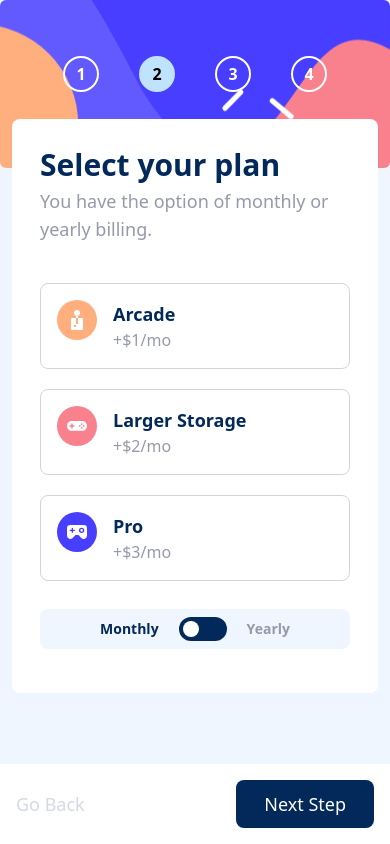
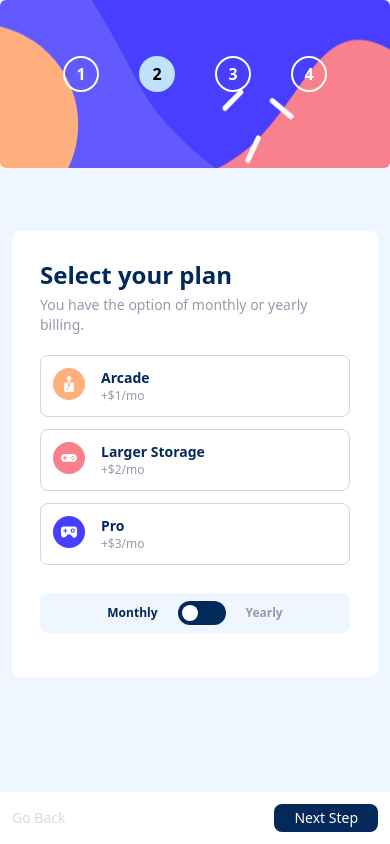
Before and after one commit to Executioner47/MultiStepForm-ReactTS, a React (Vite) app: page / in a window 390 px wide. Both pictures are taken after typing "Sample", "name@example.com", "Sample" into the empty fields and a click on the input "Next Step". Built offline with nearby package versions, Linux system fonts and the light colour scheme.

Commit message:
responsive fix #2

```diff
--- a/src/components/AddOns.tsx
+++ b/src/components/AddOns.tsx
@@ -54,21 +54,21 @@ export default function AddOns() {
   return (
     <form
       action=""
-      className="md:w-3/5 md:mt-8 flex flex-col justify-between items-center md:items-stretch -bg--clr-White md:bg-transparent mt-96 p-7 md:p-0 rounded-lg z-20"
+      className="md:w-3/5 md:mt-8 flex flex-col justify-between items-center md:items-stretch -bg--clr-White md:bg-transparent mt-72 p-7 md:p-0 rounded-lg z-20"
       onSubmit={handleSubmit(onSubmit)}
     >
       <div>
-        <h1 className="font-bold text-3xl -text--clr-Marine-Blue mb-1">
+        <h1 className="font-bold text-2xl md:text-3xl -text--clr-Marine-Blue mb-1">
           Pick add-ons
         </h1>
-        <p className="-text--clr-Cool-Gray text-lg mb-6">
+        <p className="-text--clr-Cool-Gray text-sm md:text-lg mb-3 md:mb-6">
           Add-ons help enhance your gaming experience.
         </p>
 
         {myData.addOns.map((item, index) => {
           return (
             <div
-              className={`backgroundCheck p-3 rounded-lg flex items-center gap-x-5 ring-2 ring-gray-200 select-none mb-5 ${
+              className={`backgroundCheck p-2 md:p-3 rounded-lg flex items-center gap-x-5 ring-2 ring-gray-200 select-none mb-5 ${
                 activeCardIndex === index ? "bg-primary" : ""
               }`}
               key={item.id}
@@ -100,15 +100,17 @@ export default function AddOns() {
               />
               <label
                 htmlFor={item.name}
-                className="info w-full cursor-pointer"
+                className="info w-full cursor-pointer selection:bg-purple-300 selection:text-purple-900"
                 onClick={() => handleCardClick(item.id - 1)}
               >
-                <h3 className="font-semibold -text--clr-Marine-Blue text-lg">
+                <h3 className="font-semibold -text--clr-Marine-Blue text-sm md:text-lg">
                   {item.name}
                 </h3>
-                <div className="price -text--clr-Cool-Gray">{item.details}</div>
+                <div className="price -text--clr-Cool-Gray text-xs md:text-sm">
+                  {item.details}
+                </div>
               </label>
-              <div className="price -text--clr-Purplish-Blue font-semibold">
+              <div className="price -text--clr-Purplish-Blue font-semibold text-xs md:text-sm">
                 +${data?.plan.isYearly ? item.price.yearly : item.price.monthly}
                 /{data?.plan.isYearly ? "yr" : "mo"}
               </div>
--- a/src/components/Buttons.tsx
+++ b/src/components/Buttons.tsx
@@ -4,12 +4,12 @@ export default function Buttons() {
   const { goBack, currentStepIndex } = useGlobalContext();
 
   return (
-    <div className="flex absolute bottom-0 md:relative bg-white lg:p-0 p-4 lg:bg-transparent w-full ">
+    <div className="flex absolute bottom-0 md:relative bg-white lg:p-0 sm:p-4 p-3 lg:bg-transparent w-full ">
       {currentStepIndex !== 0 && (
         <button
           role="btn"
           type="button"
-          className="-text--clr-Light-Gray hover:-text--clr-Blue transition-all hover:font-semibold rounded-lg text-lg"
+          className="-text--clr-Light-Gray hover:-text--clr-Blue transition-all hover:font-semibold rounded-lg text-sm md:text-l"
           onClick={goBack}
         >
           Go Back
@@ -20,7 +20,7 @@ export default function Buttons() {
           role="btn"
           type="submit"
           value={"Next Step"}
-          className="ms-auto cursor-pointer -bg--clr-Marine-Blue hover:-bg--clr-Blue transition-all px-7 py-2.5 rounded-lg text-white text-lg"
+          className="ms-auto cursor-pointer text-sm md:text-lg -bg--clr-Marine-Blue hover:-bg--clr-Blue transition-all px-5 py-1 sm:px-7 sm:py-2.5 rounded-lg text-white"
         />
       )}
     </div>
--- a/src/components/PersonalInfo.tsx
+++ b/src/components/PersonalInfo.tsx
@@ -41,10 +41,10 @@ export default function PersonalInfo() {
       onSubmit={handleSubmit(onSubmit)}
     >
       <div>
-        <h1 className="font-bold text-3xl -text--clr-Marine-Blue mb-1">
+        <h1 className="font-bold text-2xl md:text-3xl -text--clr-Marine-Blue mb-1">
           Personal info
         </h1>
-        <p className="-text--clr-Cool-Gray text-lg mb-6">
+        <p className="-text--clr-Cool-Gray text-sm md:text-lg mb-6">
           Please provide your name, email address and phone number.
         </p>
         <div className="input flex flex-col">
@@ -59,7 +59,7 @@ export default function PersonalInfo() {
           <input
             type="text"
             placeholder="Fares"
-            className=" bg-transparent ring-1 ring-gray-200 rounded-md px-4 py-1.5 mb-4  font-bold focus:outline-none focus:ring-1 focus:-ring--clr-Purplish-Blue"
+            className=" -text--clr-Blue bg-transparent ring-1 ring-gray-200 rounded-md px-4 py-1.5 mb-4 placeholder:text-sm  font-bold focus:outline-none focus:ring-1 focus:-ring--clr-Purplish-Blue"
             autoFocus={true}
             {...register("name")}
           />
@@ -76,7 +76,7 @@ export default function PersonalInfo() {
           <input
             type="email"
             placeholder="example@gmail.com"
-            className=" bg-transparent ring-1 ring-gray-200 rounded-md px-4 py-1.5 mb-4 font-bold focus:outline-none focus:ring-1 focus:-ring--clr-Purplish-Blue"
+            className=" -text--clr-Blue bg-transparent ring-1 ring-gray-200 rounded-md px-4 py-1.5 mb-4 placeholder:text-sm  font-bold focus:outline-none focus:ring-1 focus:-ring--clr-Purplish-Blue"
             {...register("email")}
           />
         </div>
@@ -92,7 +92,7 @@ export default function PersonalInfo() {
           <input
             type="text"
             placeholder="e.g. +1 234 567 890"
-            className="placeholder:-text--clr-Cool-Gray bg-transparent ring-1 ring-gray-200 rounded-md px-4 py-1.5 mb-4 font-bold focus:outline-none focus:ring-1 focus:-ring--clr-Purplish-Blue"
+            className="placeholder:-text--clr-Cool-Gray -text--clr-Blue bg-transparent ring-1 ring-gray-200 rounded-md px-4 py-1.5 mb-4 placeholder:text-sm  font-bold focus:outline-none focus:ring-1 focus:-ring--clr-Purplish-Blue"
             {...register("number")}
           />
         </div>
--- a/src/components/SelectPlan.tsx
+++ b/src/components/SelectPlan.tsx
@@ -77,14 +77,14 @@ export default function SelectPlan() {
 
   return (
     <form
-      className="md:w-3/5 md:mt-8 flex flex-col justify-between items-center md:items-stretch -bg--clr-White md:bg-transparent mt-72 p-7 md:p-0 rounded-lg z-20"
+      className="md:w-3/5 md:mt-8 flex flex-col justify-between items-center md:items-stretch -bg--clr-White md:bg-transparent mt-96 p-7 md:p-0 rounded-lg z-20"
       onSubmit={handleSubmit(onSubmit)}
     >
       <div>
-        <h1 className="font-bold text-3xl -text--clr-Marine-Blue mb-1">
+        <h1 className="font-bold text-2xl md:text-3xl -text--clr-Marine-Blue mb-1">
           Select your plan
         </h1>
-        <div className="-text--clr-Cool-Gray text-lg mb-6">
+        <div className="-text--clr-Cool-Gray text-sm md:text-lg md:mb-6">
           You have the option of monthly or yearly billing.
           <span>
             {errors && errors.plan && (
@@ -93,7 +93,7 @@ export default function SelectPlan() {
           </span>
         </div>
 
-        <div className="cards flex flex-col md:flex-row gap-5 md:items-center mt-10">
+        <div className="cards flex flex-col md:flex-row gap-3 md:gap-5 md:items-center mt-5 md:mt-10">
           {myData.plan.map((item) => {
             return (
               <div className="flex-1" key={item.id}>
@@ -105,21 +105,21 @@ export default function SelectPlan() {
                   {...register("plan")}
                 />
                 <label
-                  className={`p-4 flex flex-row md:flex-col gap-x-4 md:gap-0 border cursor-pointer rounded-lg border-gray-300 peer-checked:ring-1 peer-checked:-ring--clr-Purplish-Blue peer-checked:-bg--clr-Magnolia/70 `}
+                  className={`p-3 md:p-4 flex flex-row md:flex-col gap-x-4 md:gap-0 border cursor-pointer rounded-lg border-gray-300 peer-checked:ring-1 peer-checked:-ring--clr-Purplish-Blue peer-checked:-bg--clr-Magnolia/70 `}
                   htmlFor={item.name}
                   key={item.id}
                 >
                   <img
                     src={item.image}
-                    className="w-10 h-10 object-cover"
+                    className="w-8 md:w-10 h-8 md:h-10 object-cover"
                     alt={item.name}
                     aria-hidden="true"
                   />
                   <div className="info md:mt-9">
-                    <h3 className="font-semibold -text--clr-Marine-Blue text-lg">
+                    <h3 className="font-semibold -text--clr-Marine-Blue text-sm md:text-lg">
                       {item.name}
                     </h3>
-                    <div className="price -text--clr-Cool-Gray">
+                    <div className="price -text--clr-Cool-Gray text-xs md:text-sm">
                       +$
                       {watch("isYearly")
                         ? item.price.yearly
@@ -152,7 +152,7 @@ export default function SelectPlan() {
             }`}
           >
             <div
-              className={`text-sm mr-5 font-bold -text--clr-Marine-Blue group-[.checked]:-text--clr-Cool-Gray`}
+              className={`text-xs md:text-sm mr-5 font-bold -text--clr-Marine-Blue group-[.checked]:-text--clr-Cool-Gray`}
             >
               Monthly
             </div>
@@ -164,7 +164,7 @@ export default function SelectPlan() {
               ></div>
             </div>
             <div
-              className={`text-sm ml-5 font-bold group-[.checked]:-text--clr-Marine-Blue -text--clr-Cool-Gray`}
+              className={`text-xs md:text-sm ml-5 font-bold group-[.checked]:-text--clr-Marine-Blue -text--clr-Cool-Gray`}
             >
               Yearly
             </div>
--- a/src/components/Success.tsx
+++ b/src/components/Success.tsx
@@ -61,10 +61,10 @@ export default function Success() {
           />
         </svg>
       </div>
-      <h1 className="-text--clr-Marine-Blue font-bold text-4xl mt-6 mb-4">
+      <h1 className="-text--clr-Marine-Blue font-bold text-2xl md:text-4xl mt-6 mb-4">
         Thank You
       </h1>
-      <p className="-text--clr-Cool-Gray md:w-[440px] text-center">
+      <p className="-text--clr-Cool-Gray md:w-[440px] text-center text-sm md:text-lg">
         Thanks for confirming your subscription! We hope you have fun using our
         platform. If you ever need support please feel free to email us at
         support@loremgaming.com.
```
Also changed, not shown: src/components/Summary.tsx (+13 -11 lines).
